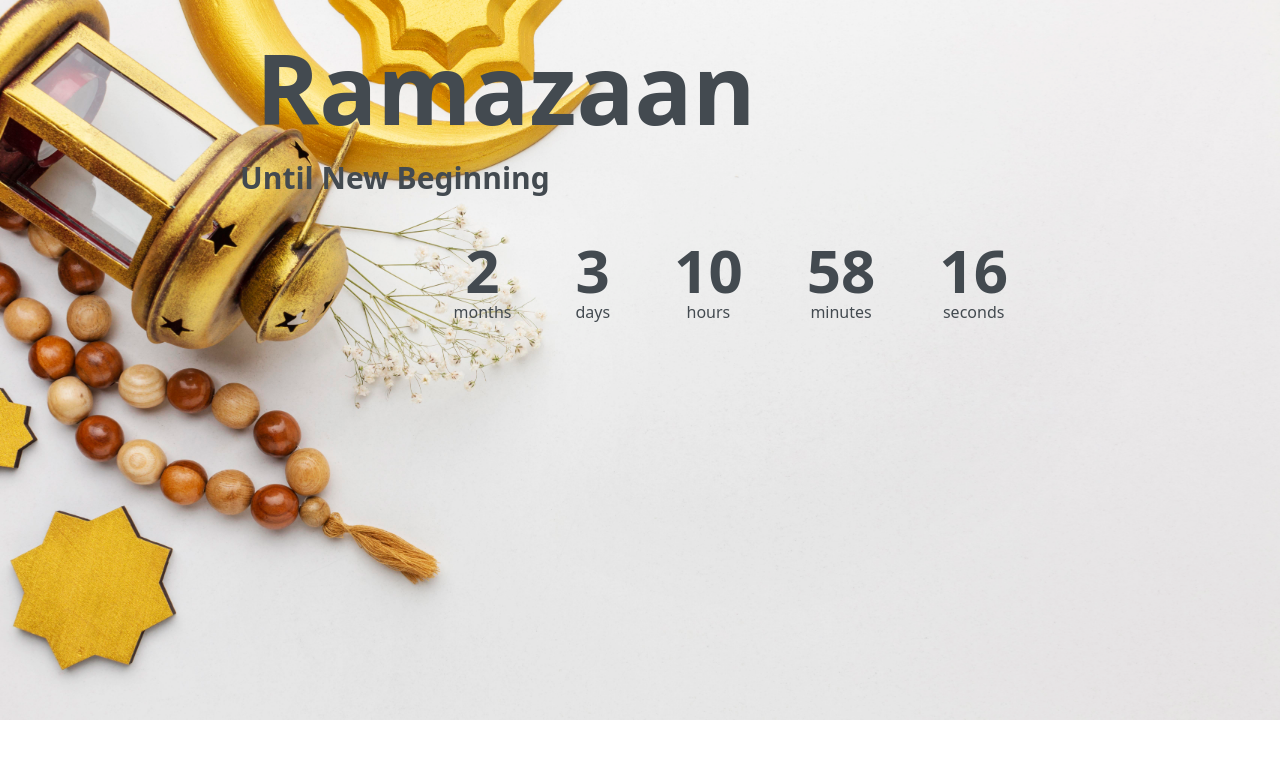
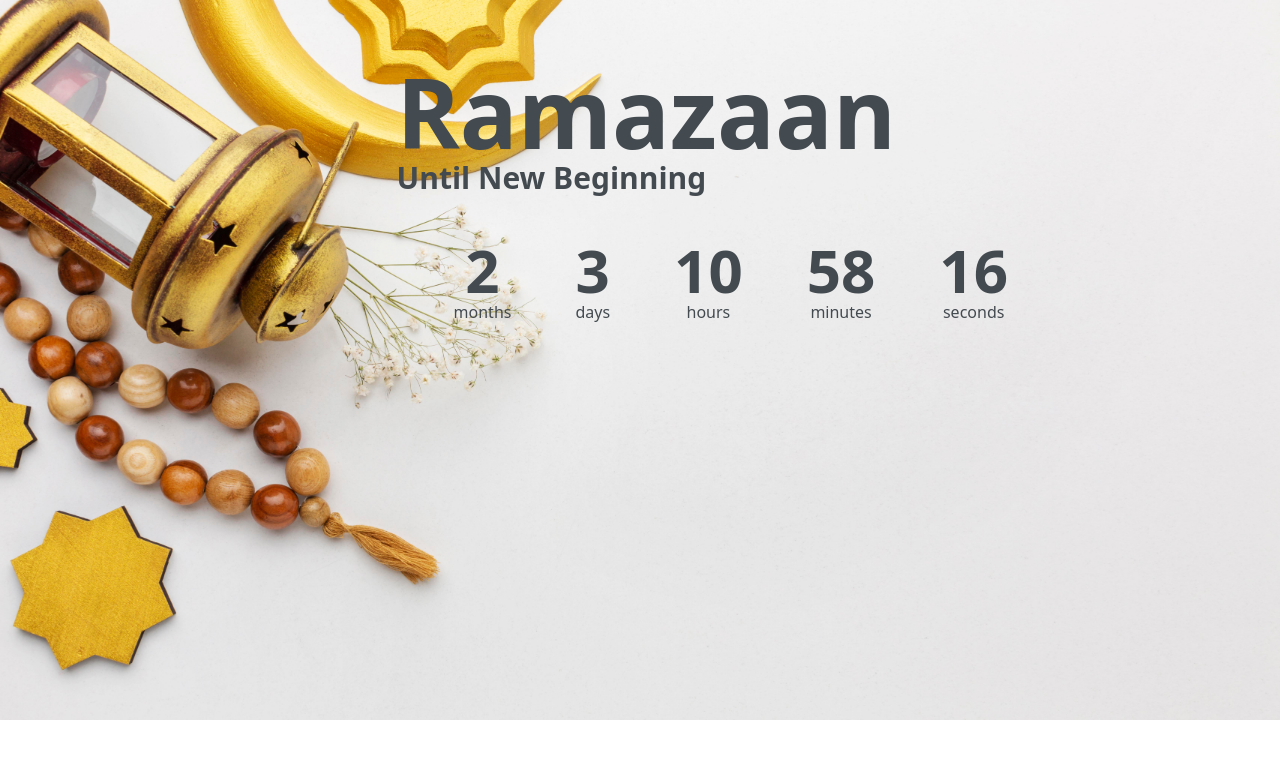
Before and after one commit to mrafeeq805/Ramadan-Countdown, a website built with Vite: page index.html in a window 1280 px wide. Built offline with nearby package versions, Linux system fonts and the light colour scheme.

Commit message:
Update index.html

```diff
--- a/index.html
+++ b/index.html
@@ -10,12 +10,14 @@
 <body class=" ">
     <div class=" h-screen flex flex-col justify-center items-center relative">
 
-        <div class="absolute top-0">
-            <img class=""  src="/src/bg.jpg" alt="img">
+        <div class="fixed inset-0">
+            <img class="object-cover"  src="/src/bg.jpg" alt="img">
+            <div class="flex justify-center items-center ">
+                <div  class="absolute top-16 right-96">
+                    <h1 class="xl:text-8xl  font-semibold text-primary">Ramazaan</h1>
+                    <h2 class="xl:text-3xl font-bold text-primary ">Until New Beginning</h2>
                 </div>
-        <div >
-            <h1 class="xl:text-8xl top-12 left-64 font-semibold text-primary absolute lg:top-10 lg:right-1/4">Ramazaan</h1>
-            <h2 class="xl:text-3xl top-24 left-60 font-bold text-primary absolute xl:top-40 xl:right-1/4">Until New Beginning</h2>
+
                 <div class="flex gap-5 top-36 right-0 xl:gap-16 px-8 absolute xl:top-60 xl:right-60">
                     <!-- months -->
                     <div class="flex flex-col justify-center items-center">
@@ -45,6 +47,8 @@
                     <script src="counter.js"></script>
                 </div>
             </div>
+        </div>
+
 
 
 
```
Lines whose indentation alone changed are shown as unchanged.
